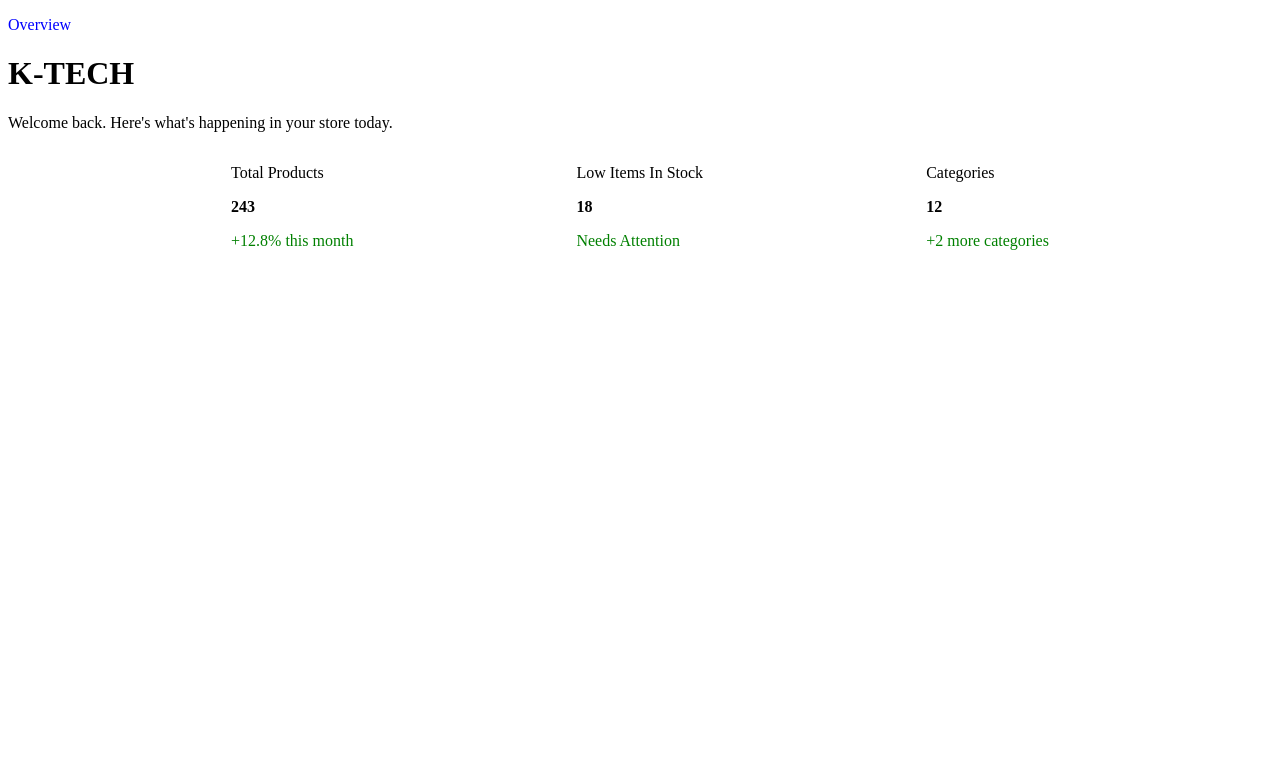
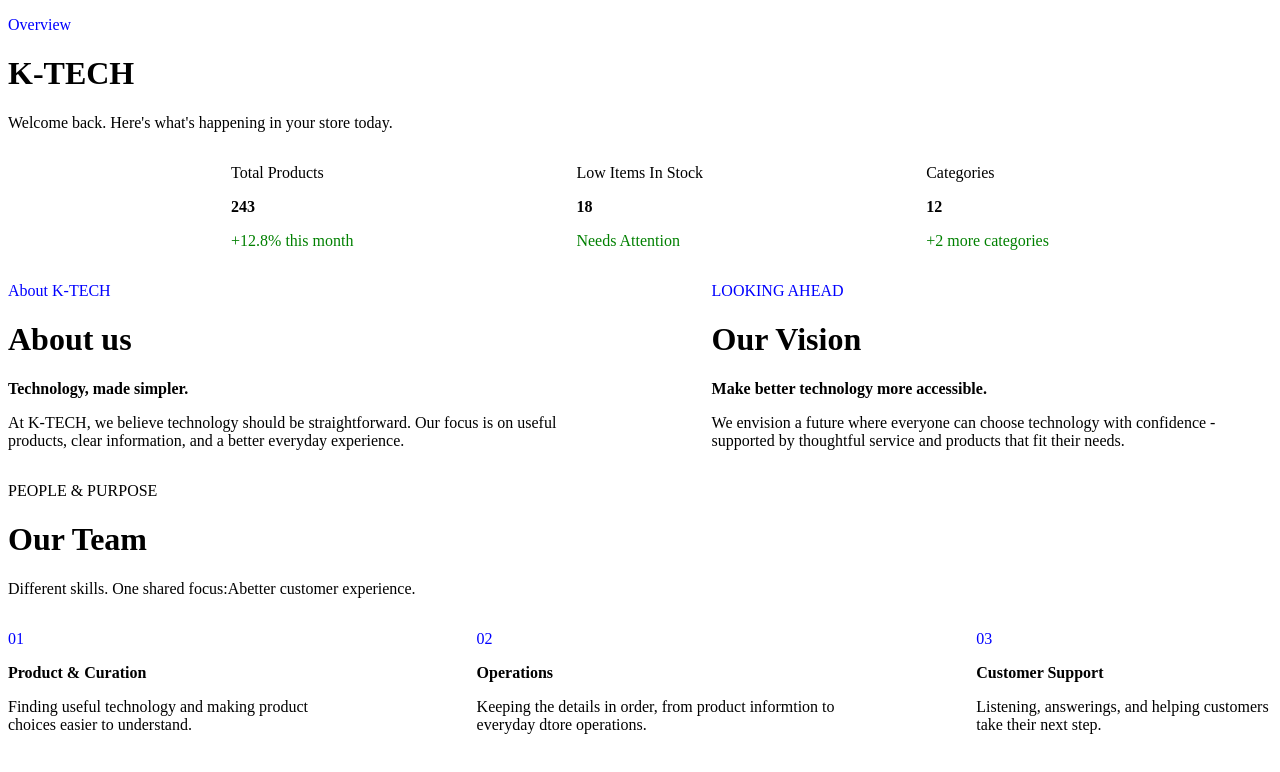
Before and after one commit to VictorKinyili/project-dashboard, a React (Vite) app: page / in a window 1280 px wide. Shown: the top 772 px of the page. Built offline with nearby package versions, Linux system fonts and the light colour scheme.

Commit message:
added other features like About and team plus the vision

```diff
--- a/src/component/About.jsx
+++ b/src/component/About.jsx
@@ -0,0 +1,15 @@
+  import React from "react";
+
+  function About(){
+return(
+<div>
+<p style={{color:"blue"}}>About K-TECH</p>
+<h1 style={{fontWeight:"bold"}}>About us</h1>
+<p style={{fontWeight:"bold"}}>Technology, made simpler.</p>
+<p>At K-TECH, we believe technology should be straightforward. Our focus is on useful products, clear information, and a better everyday experience.</p>
+
+
+</div>
+)
+  }
+  export default About;
--- a/src/component/HomePage.jsx
+++ b/src/component/HomePage.jsx
@@ -1,5 +1,8 @@
 import React from "react";
 import Stock from "./Stock";
+import About from "./About";
+import Vision from "./Vision"
+import Team from "./Team";
 
 function HomePage(){
     return(
@@ -8,6 +11,11 @@ function HomePage(){
             <h1>K-TECH</h1>
             <p>Welcome back. Here's what's happening in your store today.</p>
             <Stock />
+            <div style={{display:"flex", flexDirection:"row", alignItems:"center",justifyContent: "space-evenly",width: "100%", gap:"10%"}}>
+            <About />
+            <Vision />
+            </div>
+            <Team />
 
         </div>
     )
--- /dev/null
+++ b/src/component/Team.jsx
@@ -0,0 +1,28 @@
+function Team (){
+return(
+    <div>
+       <p>PEOPLE & PURPOSE</p>
+       <h1>Our Team</h1>
+       <p>Different skills. One shared focus:Abetter customer experience.</p>
+       <section style={{display:"flex", flexDirection:"row", alignItems:"center",justifyContent: "space-evenly",width: "100%", gap:"10%"}}>
+          <div>
+             <p style={{color:"blue"}}>01</p>
+             <p style={{fontWeight:"bold"}}>Product & Curation</p>
+             <p>Finding useful technology and making product choices easier to understand.</p>
+            </div>
+            <div>
+             <p style={{color:"blue"}}>02</p>
+             <p style={{fontWeight:"bold"}}>Operations</p>
+             <p>Keeping the details in order, from product informtion to everyday dtore operations.</p>
+            </div>
+            <div>
+             <p style={{color:"blue"}}>03</p>
+             <p style={{fontWeight:"bold"}}>Customer Support</p>
+             <p>Listening, answerings, and helping customers take their next step.</p>
+          </div>
+
+       </section>
+    </div>
+)
+}
+export default Team;
--- /dev/null
+++ b/src/component/Vision.jsx
@@ -0,0 +1,13 @@
+import React from "react";
+
+function Vision(){
+    return(
+        <div>
+          <p style={{color:"blue"}}>LOOKING AHEAD</p>
+          <h1 style={{fontWeight:"bold"}}>Our Vision</h1>
+          <p style={{fontWeight:"bold"}}>Make better technology more accessible.</p>
+          <p>We envision a future where everyone can choose technology with confidence - supported by thoughtful service and products that fit their needs.</p>
+        </div>
+    )
+}
+export default Vision
```
